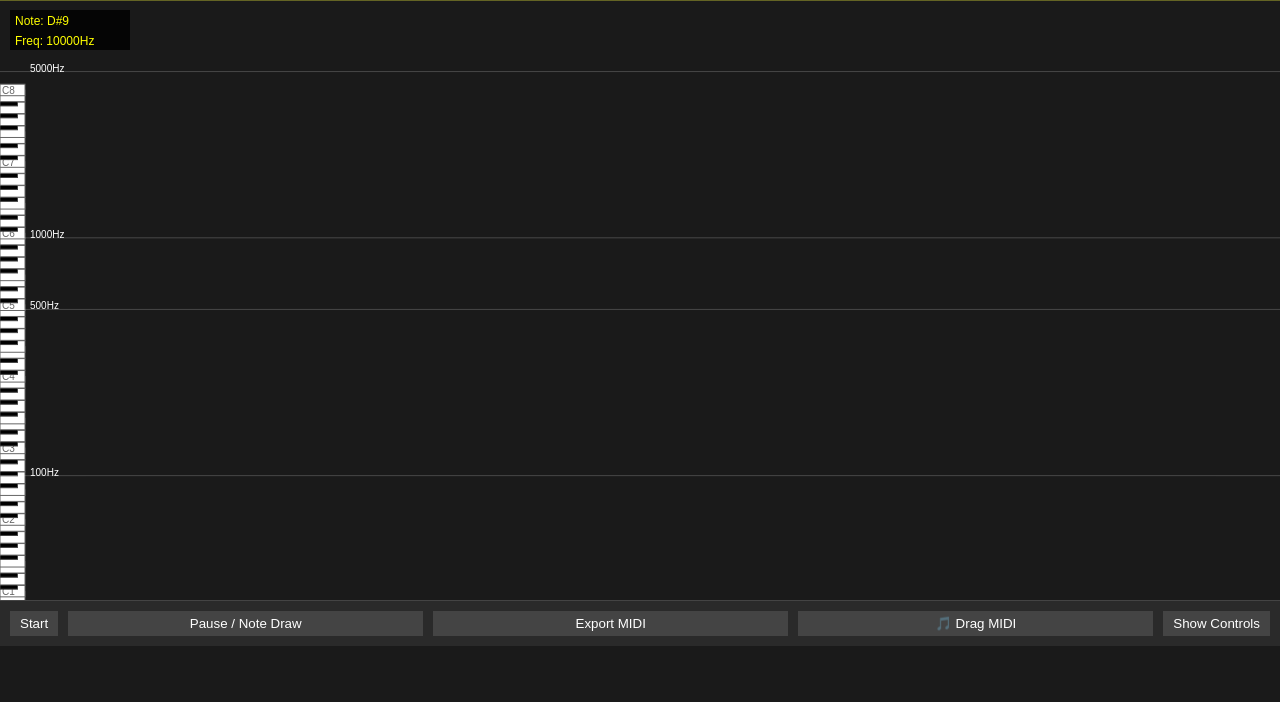
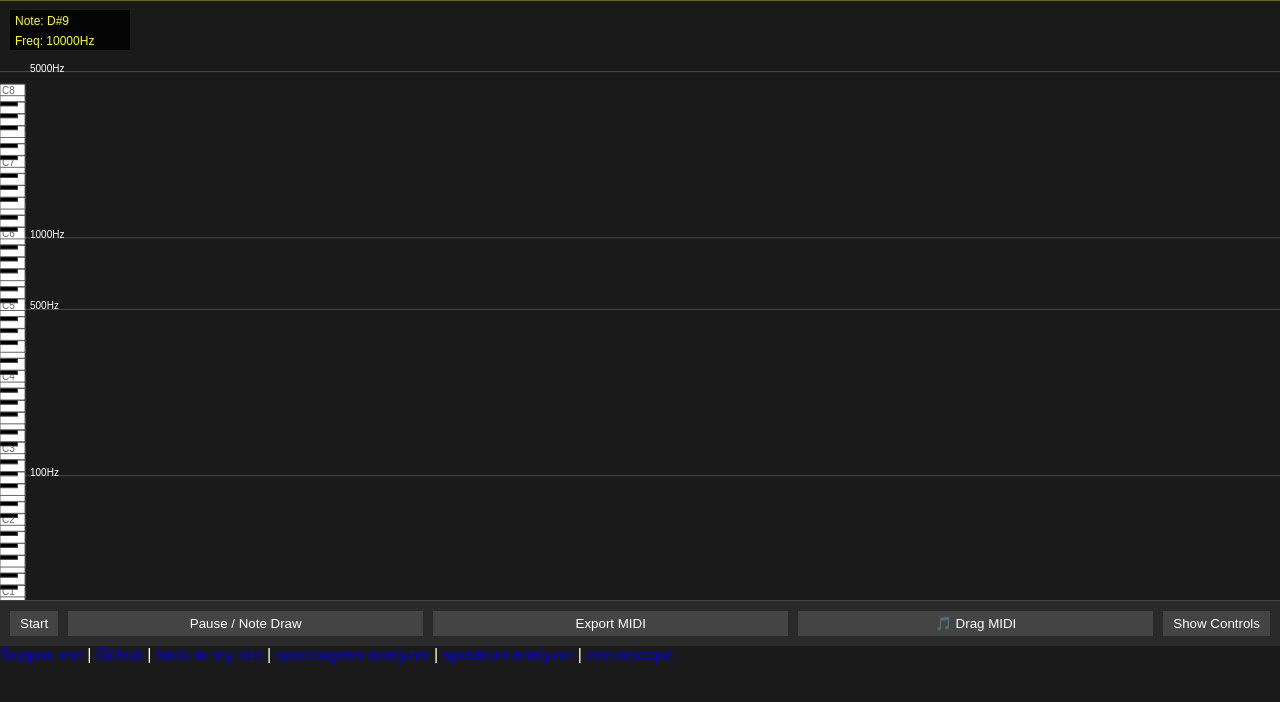
Before and after one commit to groovmekanik/polarity.spectrogram, a website with bundled scripts: page index.html in a window 1280 px wide. Built offline with nearby package versions, Linux system fonts and the light colour scheme.

Commit message:
new footer

```diff
--- a/index.html
+++ b/index.html
@@ -122,5 +122,14 @@
     </div>
 
     <script type="module" src="main.js"></script>
+
+    <footer >
+        <a href="https://bit.ly/3PgbxZz">Support me</a>
+        | <a href="https://github.com/polarity/app.spectrogram">Github</a>
+        | <a href="https://polarity.me/">back to my site</a>
+        | <a href="https://spectrogram.polarity.me/">spectrogram analyzer</a>
+        | <a href="https://spectrum.polarity.me/">spectrum analyzer</a>
+        | <a href="https://vectorscope.polarity.me/">vectorscope</a>
+    </footer>
 </body>
 </html>
```
